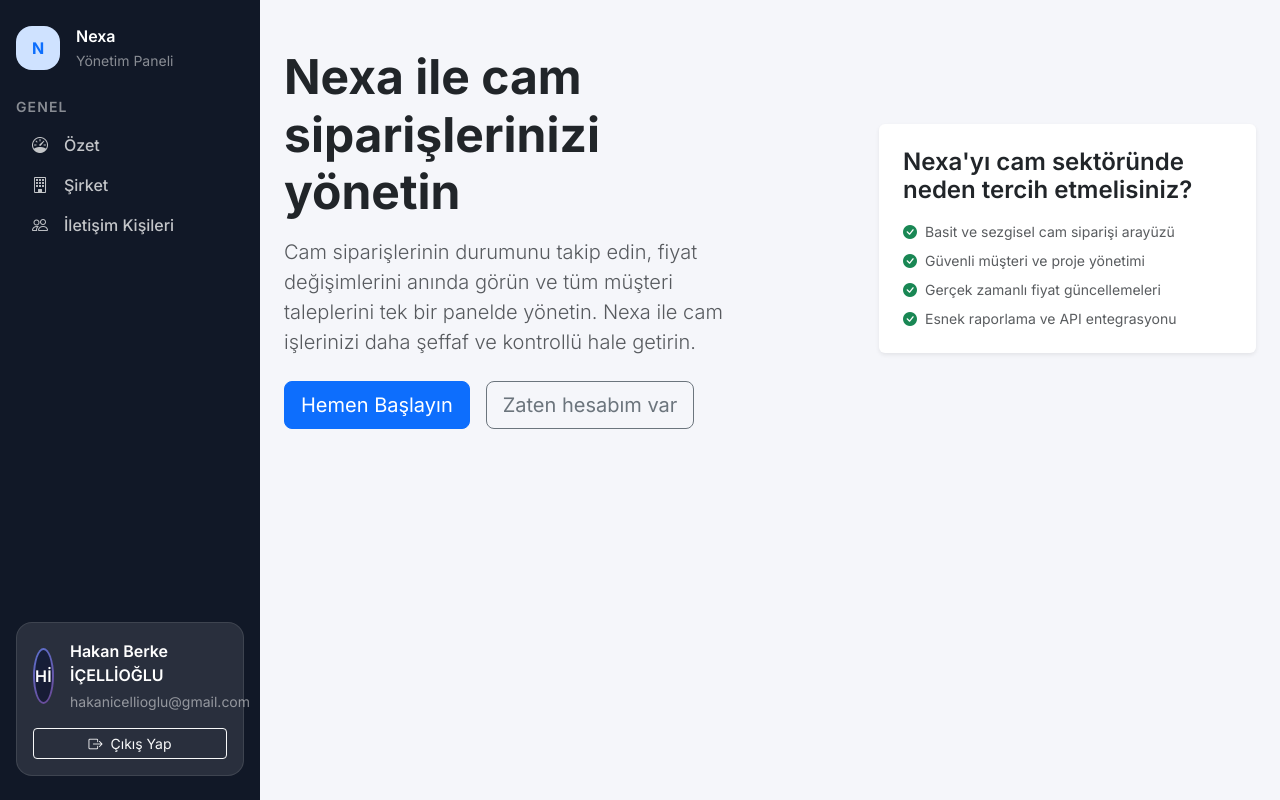
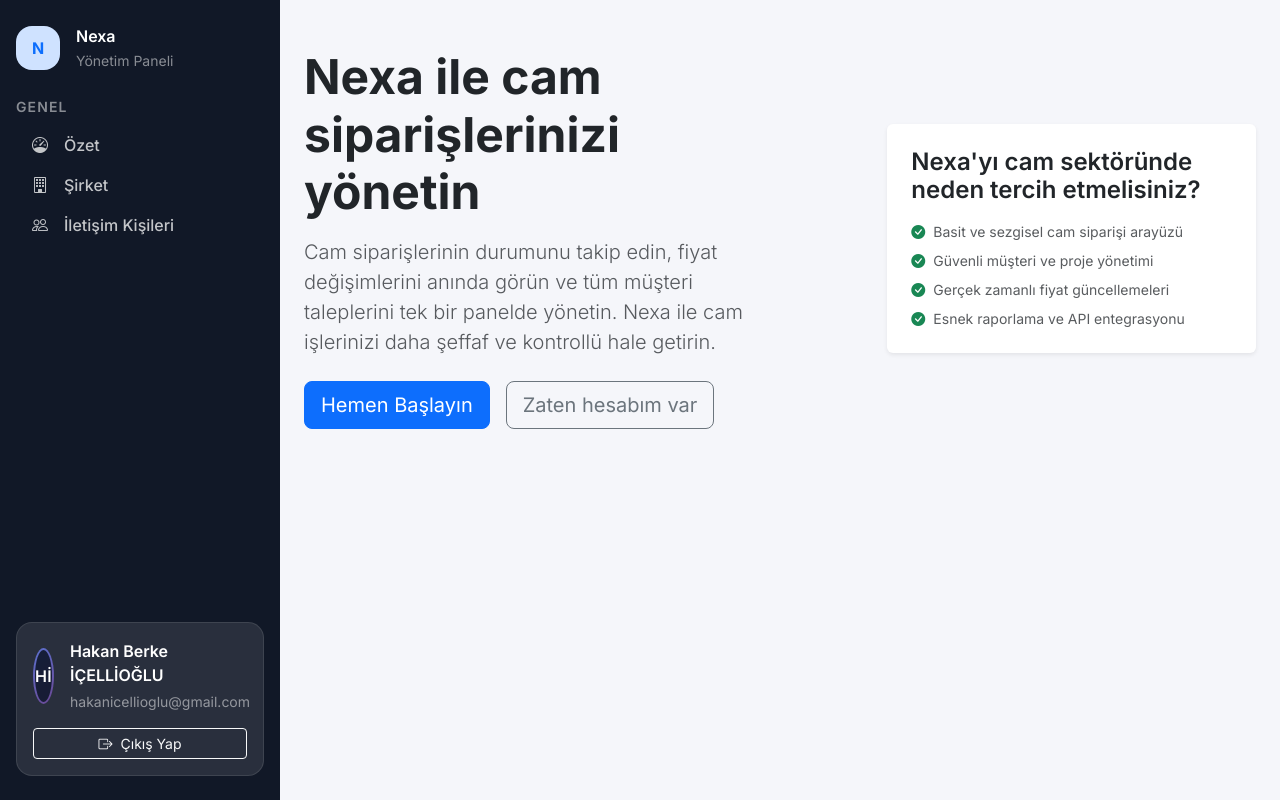
Before and after one commit to hakanicellioglu/nexa, a PHP site: page /index.php in a window 1280 px wide. Run offline with PHP 8.4, Linux system fonts and the light colour scheme; a user stored in the database is signed in.

Commit message:
Expand sidebar width

```diff
--- a/sidebar.php
+++ b/sidebar.php
@@ -85,7 +85,7 @@ $navSections = [
         letter-spacing: 0.02em;
     }
 </style>
-<aside class="sidebar col-auto d-none d-lg-flex flex-column flex-shrink-0 align-self-start text-white px-3 py-4 position-sticky top-0 min-vh-100" style="width: 260px;">
+<aside class="sidebar col-auto d-none d-lg-flex flex-column flex-shrink-0 align-self-start text-white px-3 py-4 position-sticky top-0 min-vh-100" style="width: 280px;">
     <div class="d-flex align-items-center gap-3 mb-4">
         <div class="rounded-4 bg-primary-subtle text-primary fw-bold d-flex align-items-center justify-content-center" style="width: 44px; height: 44px;">
             <span>N</span>
```
